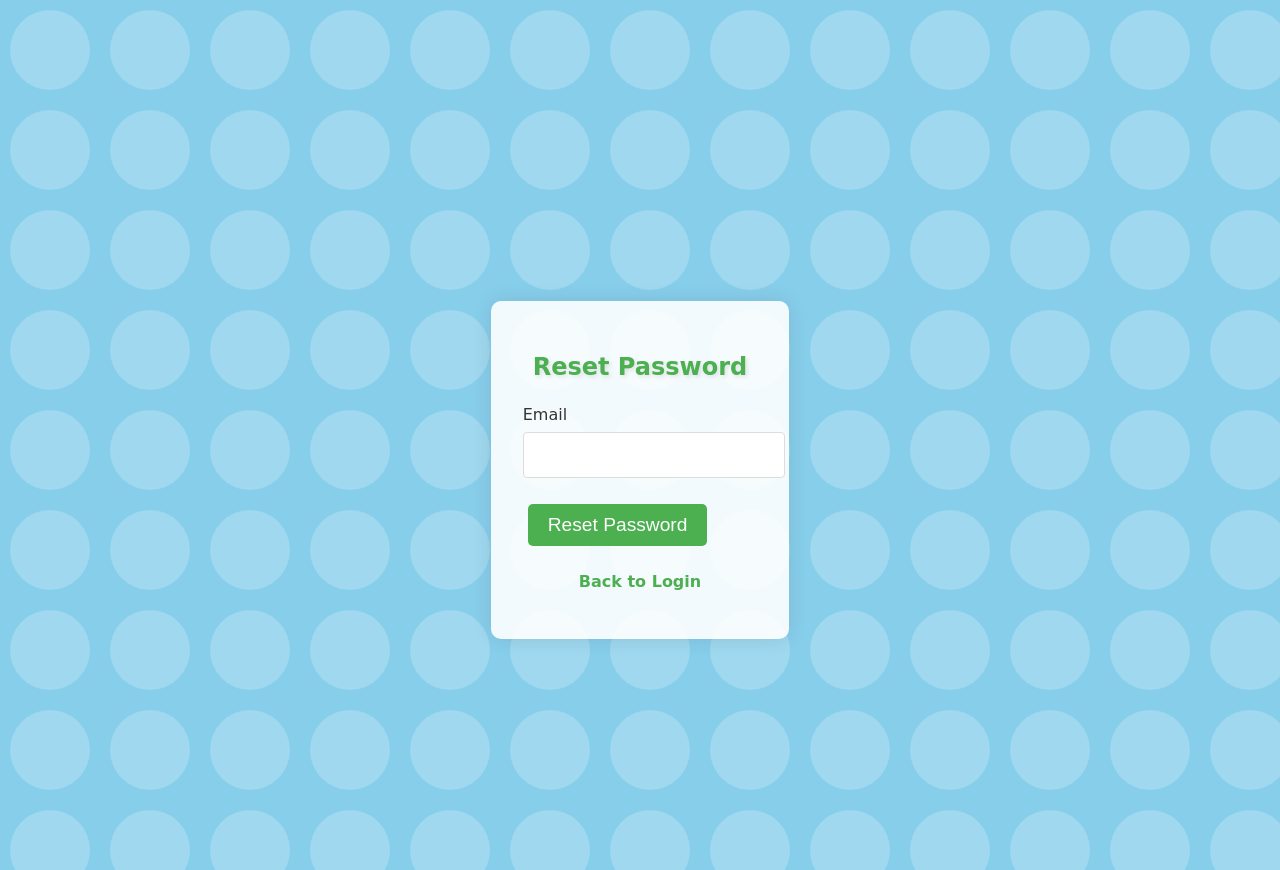
After one commit to Iansogotthis/whackAmole, a Flask app: page /reset_password in a window 1280 px wide. The commit adds this page. Run offline with Flask 3, Linux system fonts and the light colour scheme.

Commit message:
Assistant checkpoint: Add password reset functionality
Assistant generated file changes:
- templates/reset_password.html: Add password reset template
- templates/login.html: Add reset password link
- app.py: Add password reset routes, Add required imports

---

User prompt:

add a password rest function

```diff
--- a/app.py
+++ b/app.py
@@ -1,4 +1,6 @@
 import logging
+import random
+import string
 from flask import Flask, render_template, request, jsonify, redirect, url_for, flash
 from flask_sqlalchemy import SQLAlchemy
 from flask_login import LoginManager, UserMixin, login_user, logout_user, login_required, current_user
@@ -487,6 +489,31 @@ def send_emoji():
     db.session.commit()
     return jsonify({"status": "success"})
 
+@app.route("/reset_password", methods=['GET', 'POST'])
+def reset_password():
+    if current_user.is_authenticated:
+        return redirect(url_for('index'))
+
+    if request.method == 'POST':
+        email = request.form['email']
+        user = User.query.filter_by(email=email).first()
+
+        if user:
+            # Generate a random temporary password
+            temp_password = ''.join(random.choices(string.ascii_letters + string.digits, k=12))
+            user.set_password(temp_password)
+            db.session.commit()
+
+            # Here you would typically send an email with the temp password
+            # For demo purposes, we'll just flash it
+            flash(f'Your temporary password is: {temp_password}')
+            return redirect(url_for('login'))
+
+        flash('Email not found')
+        return redirect(url_for('reset_password'))
+
+    return render_template('reset_password.html')
+
 @app.route("/logout")
 @login_required
 def logout():
--- a/templates/login.html
+++ b/templates/login.html
@@ -58,6 +58,10 @@
                     Don't have an account?
                     <a href="{{ url_for('register') }}">Register here</a>
                 </p>
+                <p class="auth-redirect">
+                    Forgot your password?
+                    <a href="{{ url_for('reset_password') }}">Reset it here</a>
+                </p>
             </div>
         </div>
     </body>
--- /dev/null
+++ b/templates/reset_password.html
@@ -0,0 +1,34 @@
+
+<!DOCTYPE html>
+<html lang="en">
+<head>
+    <meta charset="UTF-8">
+    <meta name="viewport" content="width=device-width, initial-scale=1.0">
+    <title>Reset Password - Whack-a-Mole</title>
+    <link rel="stylesheet" href="{{ url_for('static', filename='css/style.css') }}">
+</head>
+<body>
+    <div class="auth-container">
+        <div class="auth-box">
+            <h2>Reset Password</h2>
+            {% with messages = get_flashed_messages() %}
+                {% if messages %}
+                    {% for message in messages %}
+                        <div class="flash-message">{{ message }}</div>
+                    {% endfor %}
+                {% endif %}
+            {% endwith %}
+            <form method="POST">
+                <div class="form-group">
+                    <label for="email">Email</label>
+                    <input type="email" id="email" name="email" required>
+                </div>
+                <button type="submit">Reset Password</button>
+            </form>
+            <p class="auth-redirect">
+                <a href="{{ url_for('login') }}">Back to Login</a>
+            </p>
+        </div>
+    </div>
+</body>
+</html>
```
